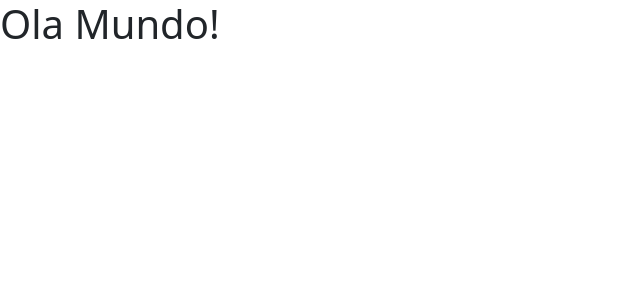
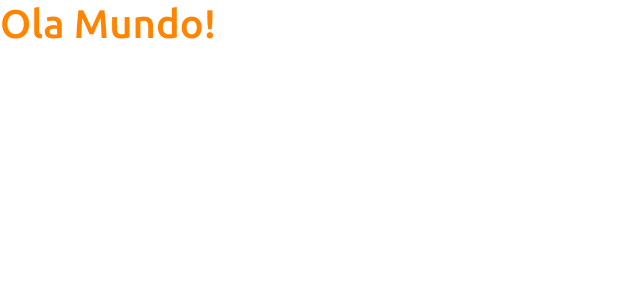
Before and after one commit to EdsonTomas/projecto-sds3, a React (Create React App) app in the folder frontend/: page / in a window 1280 px wide. Shown: the top 300 px of the page, without its empty margins (0-640 px from the left). Built offline with nearby package versions, Linux system fonts and the light colour scheme.

Commit message:
boostrap

```diff
--- a/frontend/src/App.tsx
+++ b/frontend/src/App.tsx
@@ -1,7 +1,7 @@
 function App() {
   return (
     <div>
-      <h1>Ola Mundo!</h1>
+      <h1 className="text-primary">Ola Mundo!</h1>
     </div>
   );
 }
--- a/frontend/src/index.tsx
+++ b/frontend/src/index.tsx
@@ -2,6 +2,7 @@ import React from 'react';
 import ReactDOM from 'react-dom';
 import App from './App';
 import 'bootstrap/dist/css/bootstrap.css';
+import 'assets/css/style.css';
 ReactDOM.render(
   <React.StrictMode>
     <App />
```
